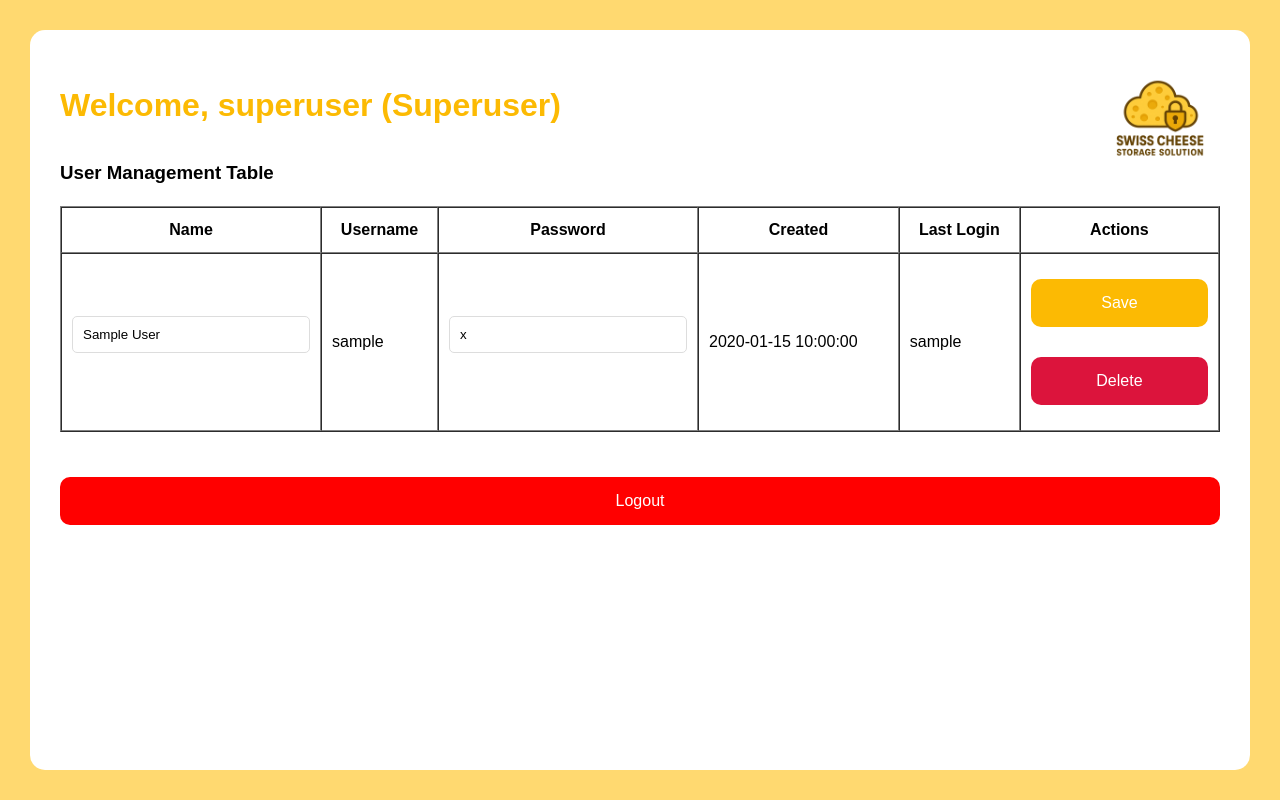
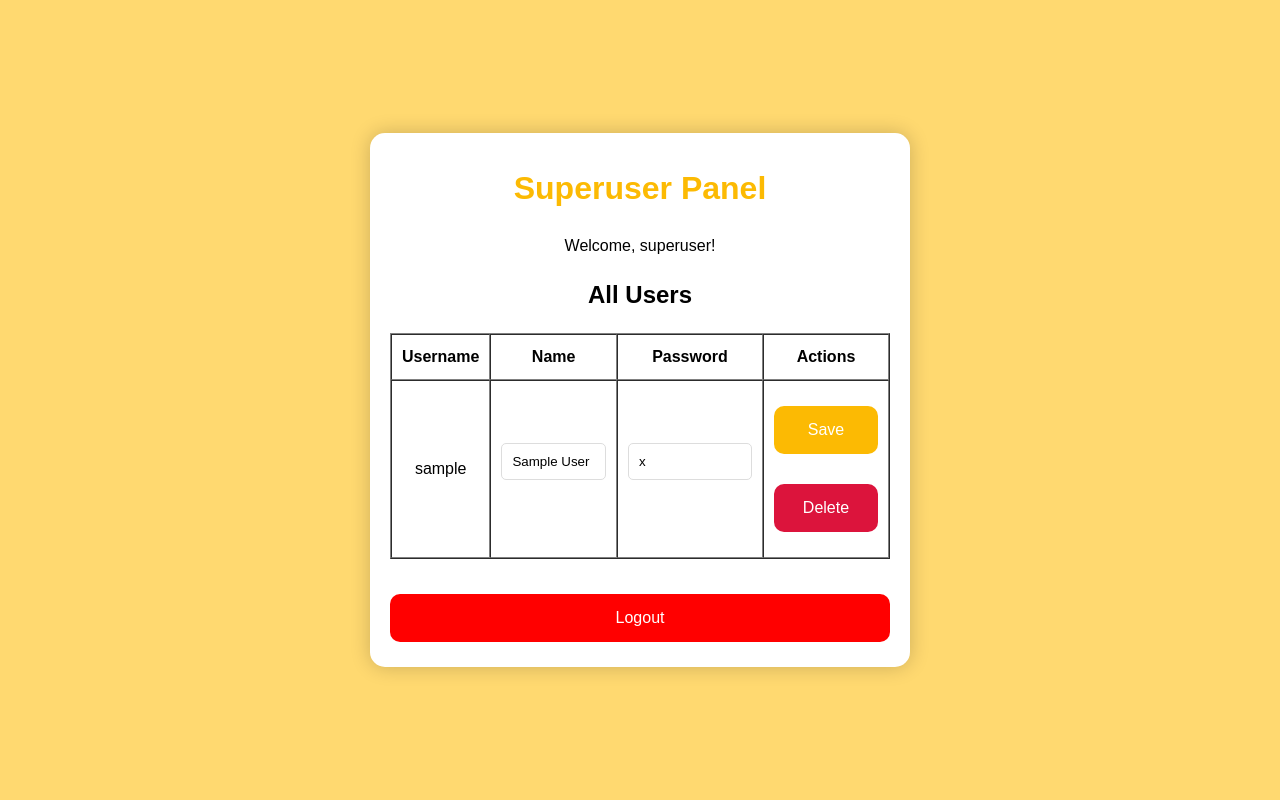
Before and after one commit to ShanksCS/Swiss-Cheese-Cloud-Storage-Solution, a PHP site: page /superuser.php in a window 1280 px wide. Run offline with PHP 8.4, Linux system fonts and the light colour scheme; the visitor is signed in with stand-in values (Sample User, id 1); tables that the repository leaves empty or names only in its code hold one stand-in row (values such as "Sample post").

Commit message:
Update superuser.php

```diff
--- a/Website-Files/superuser.php
+++ b/Website-Files/superuser.php
@@ -13,6 +13,12 @@ $conn = new mysqli('localhost', 'root', '1234', 'scss_sql');
 // Handle update
 if ($_SERVER['REQUEST_METHOD'] === 'POST') {
     if (isset($_POST['update_user'])) {
+    $originalUsername = $_POST['update_user'];
+    $newUsername = $_POST['edit_username'];
+    $newName = $_POST['edit_name'];
+    $newPassword = $_POST['edit_password'];
+    $conn->query("UPDATE users SET username = '$newUsername', name = '$newName', password = '$newPassword' WHERE username = '$originalUsername'");
+
         $username = $_POST['update_user'];
         $newName = $_POST['edit_name'];
         $newPassword = $_POST['edit_password'];
@@ -26,42 +32,32 @@ if ($_SERVER['REQUEST_METHOD'] === 'POST') {
     }
 }
 
-$users = $conn->query("SELECT username, name, password, created_at, last_login FROM users");
+$users = $conn->query("SELECT username, name, password FROM users");
 ?>
 <!DOCTYPE html>
-<html lang="en">
+<html>
 <head>
-    <meta charset="UTF-8">
-    <title>Superuser Control Panel</title>
-    <link rel="stylesheet" href="style.css" />
+    <title>Superuser Panel - SCSS</title>
+    <link rel="stylesheet" href="style.css">
 </head>
 <body>
-    <div class="page-container">
-        <div class="top-right-logo">
-            <img src="img/logo.png" alt="Swiss Cheese Storage Solution" />
-        </div>
+    <div class="main">
+        <h1>Superuser Panel</h1>
+        <p>Welcome, <?= htmlspecialchars($_SESSION['username']) ?>!</p>
 
-        <h1>Welcome, <?= htmlspecialchars($_SESSION['username']) ?> (Superuser)</h1>
-
-        <div class="file-list">
-            <h3>User Management Table</h3>
-            <table border="1" cellpadding="10" cellspacing="0" style="width: 100%;">
-                <tr>
-                    <th>Name</th>
-                    <th>Username</th>
-                    <th>Password</th>
-                    <th>Created</th>
-                    <th>Last Login</th>
-                    <th>Actions</th>
-                </tr>
+        <h2>All Users</h2>
+        <table border="1" cellpadding="10" cellspacing="0">
+            <tr><th>Username</th><th>Name</th><th>Password</th><th>Actions</th></tr>
             <?php while ($row = $users->fetch_assoc()): ?>
                 <tr>
                     <form method="POST">
-                            <td><input type="text" name="edit_name" value="<?= htmlspecialchars($row['name']) ?>" required></td>
                         <td><?= htmlspecialchars($row['username']) ?></td>
-                            <td><input type="text" name="edit_password" value="<?= htmlspecialchars($row['password']) ?>" required></td>
-                            <td><?= htmlspecialchars($row['created_at']) ?></td>
-                            <td><?= $row['last_login'] ? htmlspecialchars($row['last_login']) : 'No last login' ?></td>
+                        <td>
+                            <input type="text" name="edit_name" value="<?= htmlspecialchars($row['name']) ?>" required>
+                        </td>
+                        <td>
+                            <input type="text" name="edit_password" value="<?= htmlspecialchars($row['password']) ?>" required>
+                        </td>
                         <td>
                             <?php if ($row['username'] !== 'superuser'): ?>
                                 <input type="hidden" name="update_user" value="<?= htmlspecialchars($row['username']) ?>">
@@ -78,9 +74,8 @@ $users = $conn->query("SELECT username, name, password, created_at, last_login F
                 </tr>
             <?php endwhile; ?>
         </table>
-        </div>
 
-        <form action="logout.php" method="POST" style="margin-top: 30px; text-align: right;">
+        <form action="logout.php" method="POST" style="margin-top: 20px;">
             <button type="submit" style="background-color: red; color: white;">Logout</button>
         </form>
     </div>
```
Lines whose indentation alone changed are shown as unchanged.
